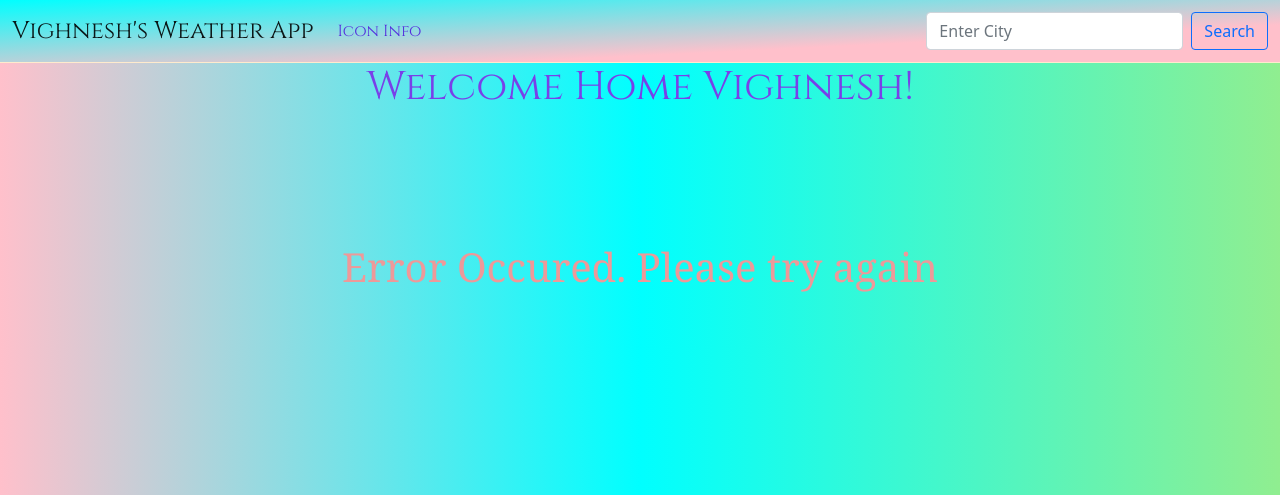
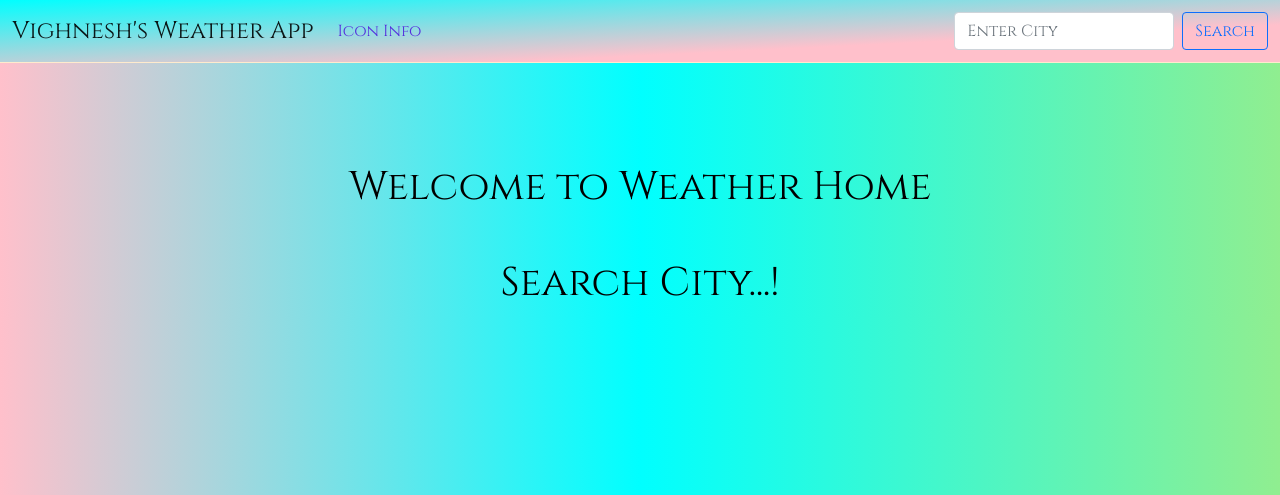
Before and after one commit to VighneshG/WeatherApp-Django, a Django app: page / in a window 1280 px wide. Shown: the top 495 px of the page. Run offline with Django 3.2, Linux system fonts and the light colour scheme; data that the repository does not hold is empty.

Commit message:
Error exceptions

```diff
--- a/weatherapp/templates/base.html
+++ b/weatherapp/templates/base.html
@@ -22,6 +22,7 @@
     style="
       color: black;
       background: linear-gradient(to right, pink, cyan, lightgreen);
+      font-family: cinzel;
     "
   >
     <nav
@@ -29,6 +30,7 @@
       style="
         background: linear-gradient(to bottom right, cyan, pink 70%);
         border-bottom: 1px solid blanchedalmond;
+        font-family: cinzel;
       "
     >
       <div class="container-fluid">
--- /dev/null
+++ b/weatherapp/templates/default.html
@@ -0,0 +1,8 @@
+{% extends 'base.html' %} {% block content %}
+
+<h1 style="text-align: center; margin-top: 100px">
+  Welcome to Weather Home <br /><br />
+  Search City...!
+</h1>
+
+{% endblock %}
--- a/weatherapp/views.py
+++ b/weatherapp/views.py
@@ -1,6 +1,7 @@
 from django.shortcuts import render
 import requests
 from requests.api import post
+from django.http import HttpResponse
 
 # Create your views here.
 
@@ -18,17 +19,7 @@
 
         return render(request, 'home.html', {'api': api})
     else:
-        city = "mumbai"
-        api_request = requests.get(
-            f"https://api.openweathermap.org/data/2.5/weather?q={city}&appid=9e1e111f0076dcac28fe3a3149a5e5b6&units=metric")
-
-        try:
-            api = json.loads(api_request.content)
-
-        except Exception as e:
-            api = "Error...!"
-
-        return render(request, 'home.html', {'api': api})
+        return render(request, 'default.html')
 
 
 def icon(request):
```
